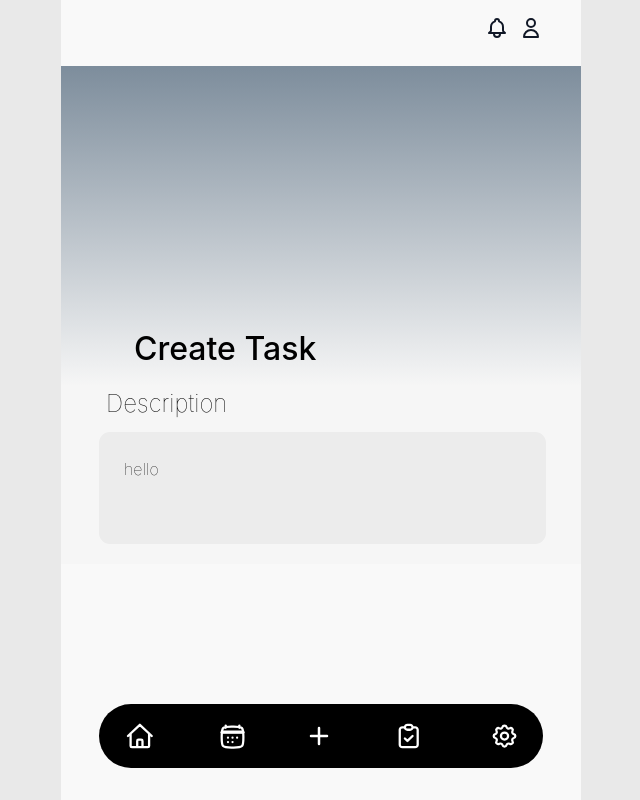
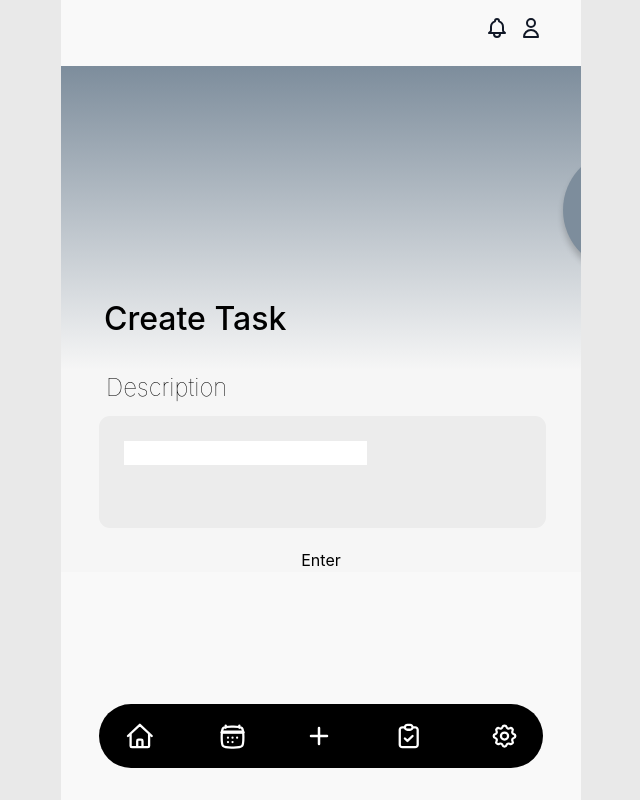
Before and after one commit to QuanNguyenDong/roomie, a React (Create React App) app in the folder frontend/: page /create-task in a window 1280 px wide. Shown: the whole page, without its empty margins (319-959 px from the left). Built offline with nearby package versions, Linux system fonts and the light colour scheme.

Commit message:
create task page commit

```diff
--- a/frontend/src/pages/CreateTask.js
+++ b/frontend/src/pages/CreateTask.js
@@ -6,16 +6,15 @@ import PeopleIcon from "../svgs/TaskManagement/PeopleIcon"
 const CreateTask = () => {
   return (
     <div className="modal-content">
-    <div className="relative pt-16 px-7 py-4 h-[40vh] bg-gradient-to-b from-[#7D8D9C] to-[#F6F6F6]">
-        <div className="header">
-        <div className='task-avatar2'><PeopleIcon/></div>
+    <div className="relative pt-16 px-7 py-4 h-[38vh] bg-gradient-to-b from-[#7D8D9C] to-[#F6F6F6]">
+        <div className='task-avatar3'><PeopleIcon/></div>
         <h1>Create Task</h1>
-        </div>
     </div>
     <h2>Description</h2>
     <div className='description'>
-      <p>hello</p>
+      <input type="text" id="description-task"></input>
       </div>
+      <button>Enter</button>
       </div>
   );
 };
--- a/frontend/src/styling/createTask.css
+++ b/frontend/src/styling/createTask.css
@@ -1,15 +1,3 @@
-.heading {
-  padding-top: 30px;
-  padding-left: 30px;
-  padding-right: 30px;
-  width: 100%;
-  height: 40%;
-  margin: 0;
-  flex-shrink: 0;
-  display: flex;
-  align-items: flex-start;
-}
-
 .task-avatar3 {
   margin-top: 20px;
   width: 120px;
@@ -19,8 +7,7 @@
   display: flex;
   justify-content: center;
   align-items: center;
-  margin-left: 40vw;
+  margin-left: 37vw;
   font-size: 50px;
-  color: #fff;
   box-shadow: 0px 6px 6px rgba(0, 0, 0, 0.2);
 }/*# sourceMappingURL=createTask.css.map */
--- a/frontend/src/styling/createTask.scss
+++ b/frontend/src/styling/createTask.scss
@@ -1,15 +1,4 @@
 
-.heading{
-    padding-top: 30px;
-    padding-left: 30px;
-    padding-right: 30px;
-    width: 100%;
-    height: 40%;
-    margin: 0;
-    flex-shrink: 0;
-    display: flex;
-    align-items: flex-start;
-}
 
 .task-avatar3{
     margin-top: 20px;
@@ -20,8 +9,7 @@
     display: flex;
     justify-content: center;
     align-items: center;
-    margin-left: 40vw;
+    margin-left: 37vw;
     font-size: 50px;
-    color: #fff;
     box-shadow: 0px 6px 6px rgba(0, 0, 0, 0.2);
 }
```
Also changed, not shown: 1 other file (tests, documents, lock files or other folders).
